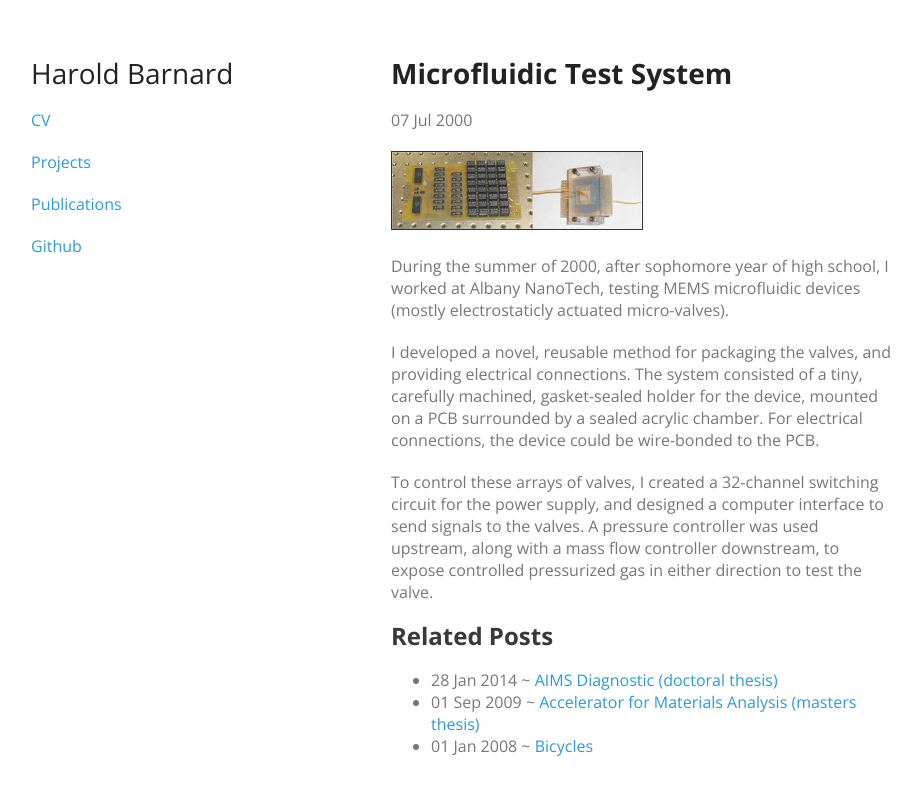
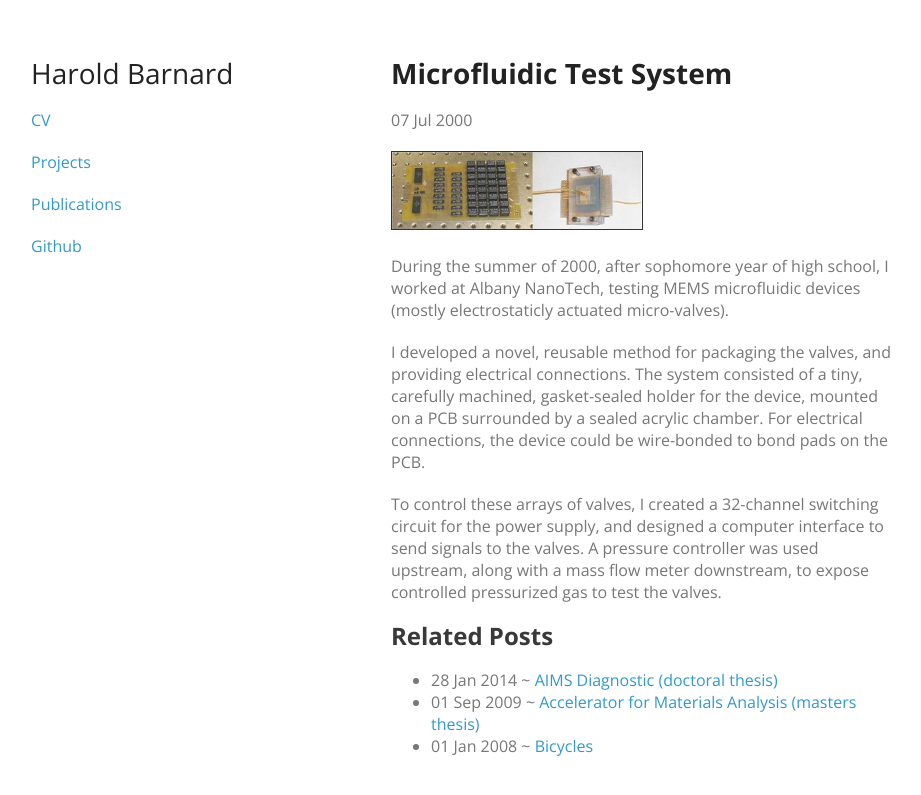
Before and after one commit to hbar/hbar.github.io, a Jekyll site: the page built from _posts/2000-07-07-microfluidic-test-system.md, in a window 1280 px wide. Shown: the top 795 px of the page, without its empty margins (179-1100 px from the left). Built offline with Jekyll 4.4.1, drawn with Linux system fonts in a browser that asks for light colours.

```diff
--- a/_posts/2000-07-07-microfluidic-test-system.md
+++ b/_posts/2000-07-07-microfluidic-test-system.md
@@ -13,9 +13,9 @@ micro-valves).
 I developed a novel, reusable method for packaging the valves, and
 providing electrical connections. The system consisted of a tiny, carefully machined,
 gasket-sealed holder for the device, mounted on a PCB surrounded by a sealed acrylic
-chamber. For electrical connections, the device could be wire-bonded to the PCB.
+chamber. For electrical connections, the device could be wire-bonded to bond pads on the PCB.
 
 To control these arrays of valves, I created a 32-channel switching circuit for the
 power supply, and designed a computer interface to send signals to the valves. A
-pressure controller was used upstream, along with a mass flow controller downstream,
-to expose controlled pressurized gas in either direction to test the valve.
+pressure controller was used upstream, along with a mass flow meter downstream,
+to expose controlled pressurized gas to test the valves.
```
Also changed, not shown: _posts/2006-07-01-tesla-coil.md (deleted, +0 -10 lines), _posts/2006-07-07-gauss-gun.md (deleted, +0 -15 lines), index.md (+1 -2 lines), ExtraPosts/2004-08-09-analog-readout-device.md (renamed from _posts/2004-08-09-analog-readout-device.md).
